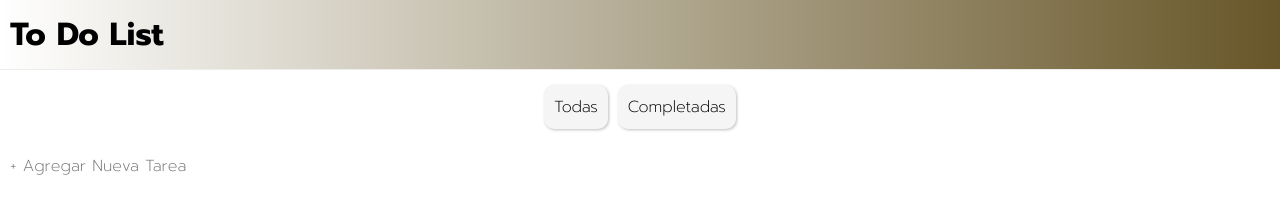
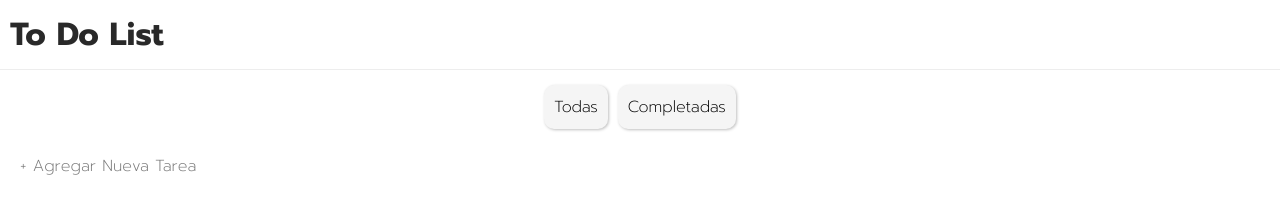
Before and after one commit to gherreramusica/to-do-list, a plain HTML site: page index.html in a window 1280 px wide. Drawn offline with Linux system fonts and the light colour scheme.

Commit message:
actualizar el color del header

```diff
--- a/css/style.css
+++ b/css/style.css
@@ -21,7 +21,7 @@ body{
     appearance: none;
     border:none;
     outline: none;
-    padding: 10px 0px;
+    padding: 10px 10px;
     border-radius: 10px;
     cursor: pointer;
     font-family: "Prompt", serif;
@@ -67,7 +67,8 @@ text-align: center;
 header{
     padding: 10px;
     border-bottom: 1px solid rgb(237, 237, 237);
-    background: linear-gradient(to right, white, rgb(103, 86, 40))
+    background-color: rgb(255, 255, 255);
+    color: rgb(41, 41, 41);
 }
 ul{
     display: flex;
--- a/js/script.js
+++ b/js/script.js
@@ -148,7 +148,6 @@ function loadTasks() {
         }
     });
 }
-getInput();
 taskInput.addEventListener('keyup', (e) => {
     if(e.key === 'Enter' && completadas.classList.contains('active')) { //das click, se deteca el enter y si es que tab completadas esta con la clase activo y si el valor del input no esta vacio.
         tab.forEach((item) => item.classList.remove('active')); //se remueve la clase de tab completadas y se agrega la clase a tab todas
@@ -157,3 +156,4 @@ taskInput.addEventListener('keyup', (e) => {
         taskList.classList.add('active');// agrgar clase activa al tab content de tasklist
     }
 })
+getInput();
```
